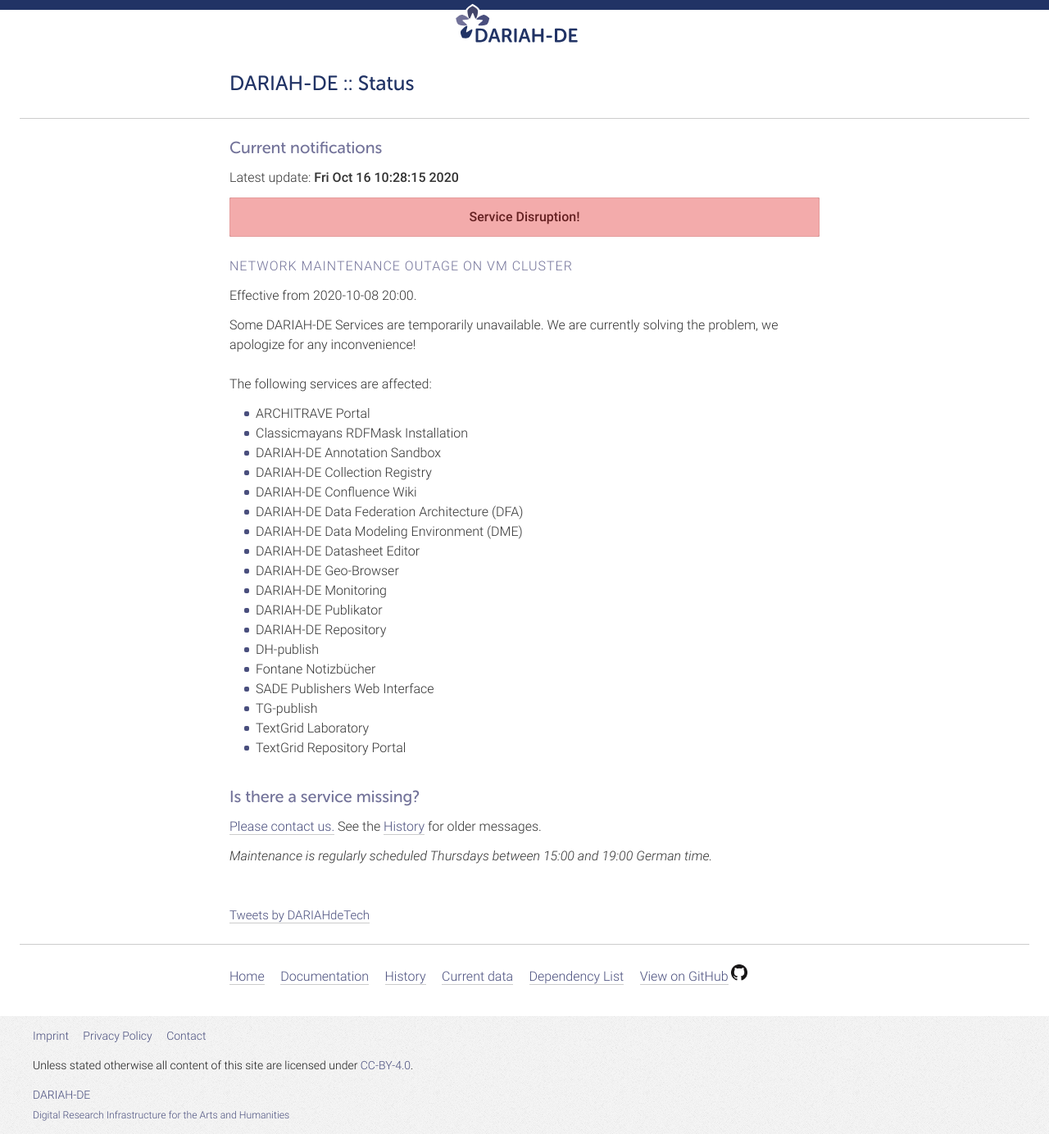
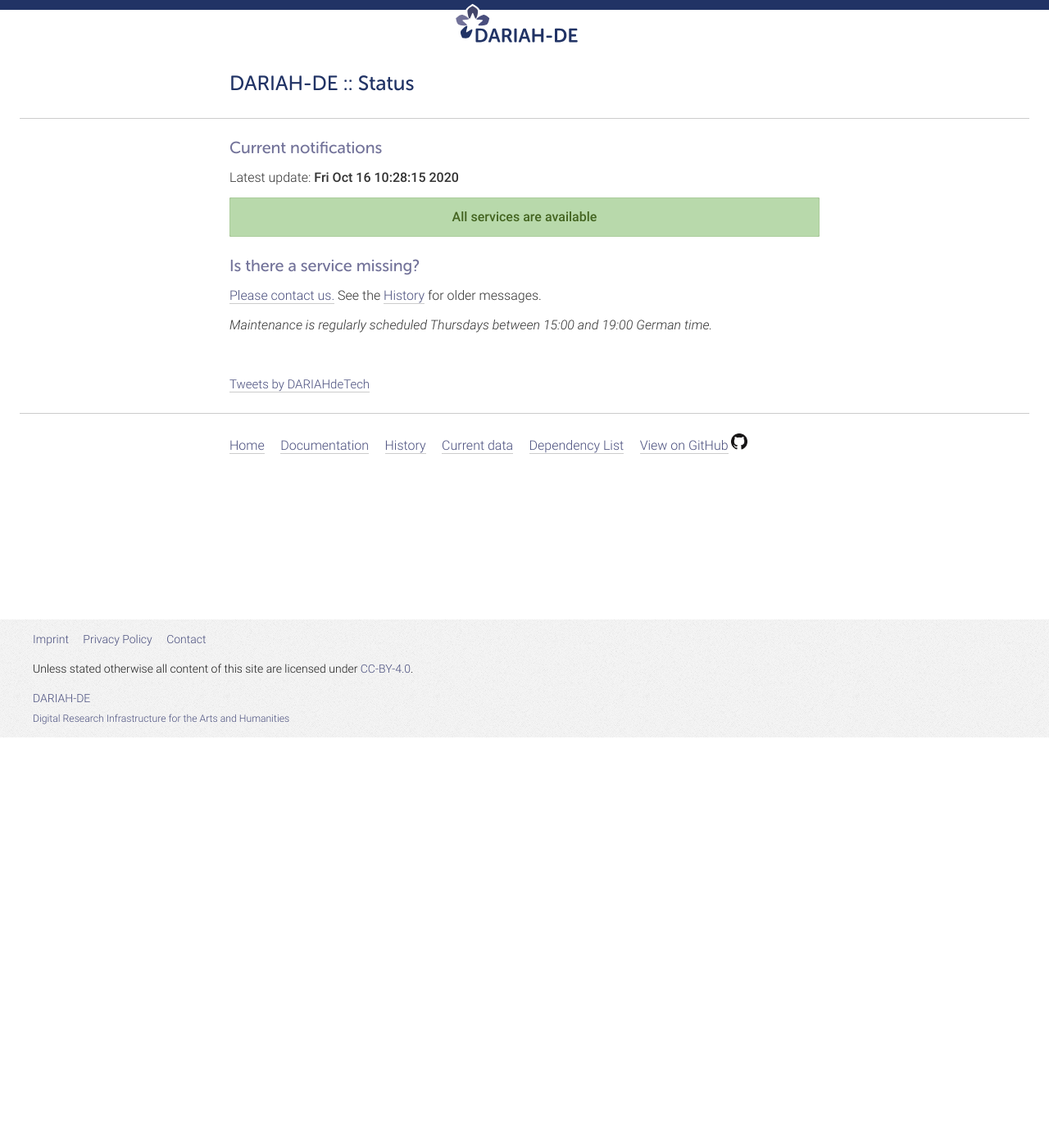
Before and after one commit to DARIAH-DE/status, a Jekyll site: the page built from index.md, in a window 1280 px wide. Shown: the whole page at 82% size. Built offline with Jekyll 4.4.1, drawn with Linux system fonts in a browser that asks for light colours; comment, search, counter and statistics services are not loaded; after the commit the page ends 900 px from its top, so only the background shows below that.

Commit message:
Fix pdp entry

```diff
--- a/_data/outages.yaml
+++ b/_data/outages.yaml
@@ -1,21 +1,9 @@
 ---
 - title: 'Network Maintenance Outage on VM Cluster'
   date_start: '2020-10-08 20:00'
-  hide: false
+  date_end: '2020-10-09 12:20'
+  hide: true
   description: 'Some DARIAH-DE Services are temporarily unavailable. We are currently solving the problem, we apologize for any inconvenience!'
   affected:
     - '/infrastructure/gwdg-esx'
     - '/servers/auth'
-- title: 'Authorization Service of the DARIAH AAI temporarily unavailable'
-  date_start: '2020-09-28 11:40'
-  date_end:: '2020-10-01 15:43'
-  hide: true
-  description: 'Der Autorisierungsserver (PDP) der DARIAH-AAI ist vorübergehend nicht erreichbar. Wir arbeiten bereits an der Behebung des Problems und bitten um Entschuldigung. / The authorization service of the DARIAH AAI is temporarily unavailable. We are currently solving the problem, we apologize for any inconvenience.'
-  affected:
-    - '/services/pdp'
-- title: 'TextGrid Repository Website not available'
-  date_start: '2020-04-24 14:00'
-  hide: true
-  description: 'Die TextGrid Repository Webseite ist vorübergehend nicht erreichbar. Wir arbeiten bereits an der Behebung des Problems und bitten um Entschuldigung. / The TextGrid Repository website is temporarily unavailable. We are currently solving the problem, we apologize for any inconvenience.'
-  affected:
-    - '/services/tgrep'
```
